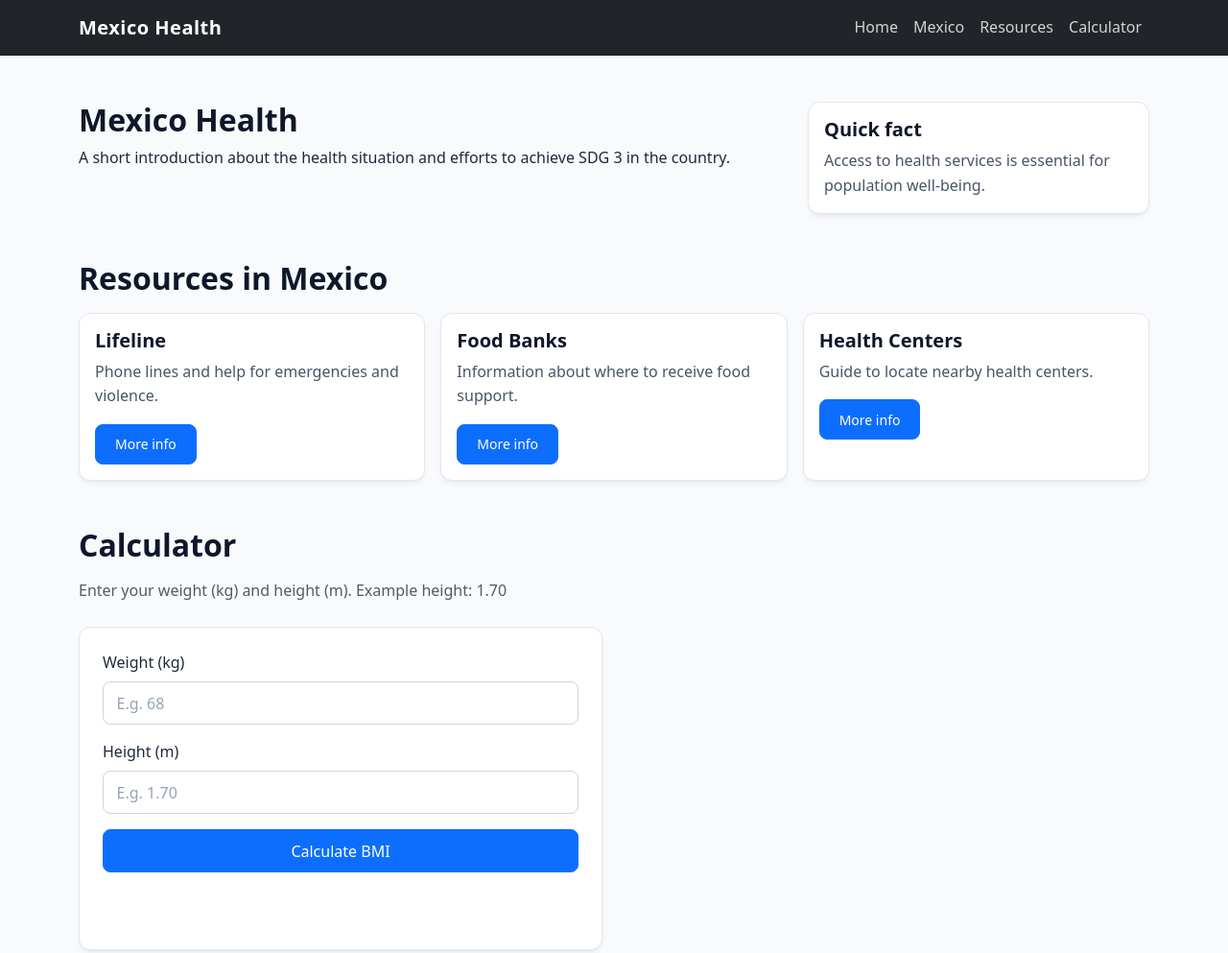
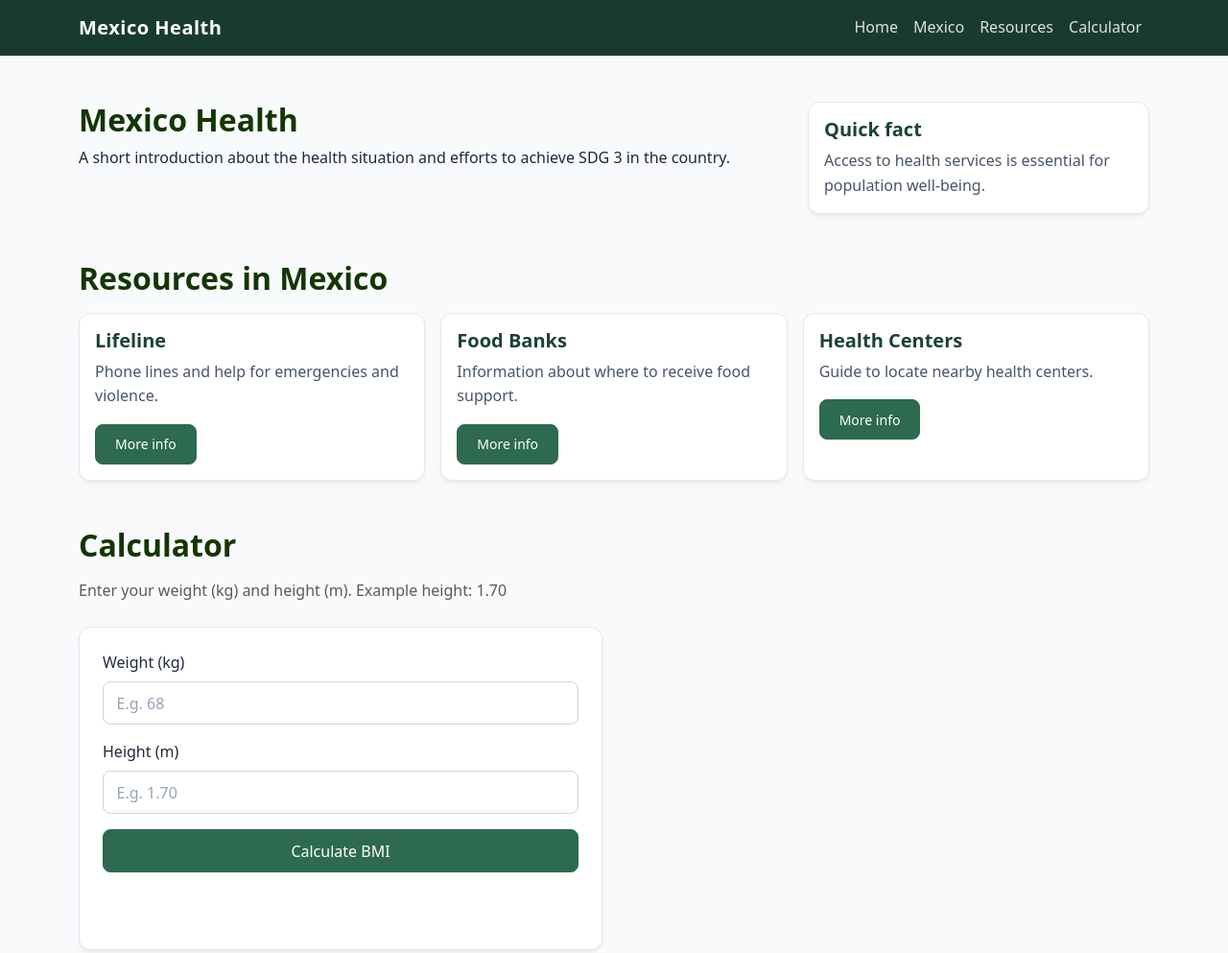
Before and after one commit to ximecasillas07/SDG_Project, a plain HTML site: page index.html in a window 1280 px wide. Shown: the top 993 px of the page at 96% size. Drawn offline with nearby package versions, Linux system fonts and the light colour scheme.

Commit message:
changed colors and made nav bar sticky

```diff
--- a/css/styles.css
+++ b/css/styles.css
@@ -8,20 +8,28 @@ body {
   line-height: 1.6;
 }
 
-/* Headings */
+/* Headings (Main Titles: Mexico Health, Resources in Mexico, Calculator, etc.) */
 h1, h2, h3, h4, h5, h6 {
-  color: #0f172a;
+  color: #143601; /* Dark green tone for main titles */
   font-weight: 600;
 }
 
 /* Navbar */
+.navbar {
+  background-color: #193b2d !important; /* Dark green tone background */
+  position: sticky;
+  top: 0;
+  z-index: 1000;
+}
+
 .navbar-brand {
+  color: #ffffff !important;
   font-weight: 600;
   letter-spacing: 0.5px;
 }
 
 .navbar-dark .navbar-nav .nav-link {
-  color: rgba(255, 255, 255, 0.8);
+  color: rgba(255, 255, 255, 0.85);
   transition: color 0.2s ease;
 }
 
@@ -46,7 +54,7 @@ h1, h2, h3, h4, h5, h6 {
 }
 
 .card-title {
-  color: #0f172a;
+  color: #1b4332; /* Slightly dark green tone for card headings */
   font-weight: 600;
 }
 
@@ -78,22 +86,26 @@ h1, h2, h3, h4, h5, h6 {
 .form-control:focus {
   background-color: #ffffff;
   color: #0f172a;
-  border-color: #0d6efd;
-  box-shadow: 0 0 0 0.25rem rgba(13, 110, 253, 0.15);
+  border-color: #2d6a4f;
+  box-shadow: 0 0 0 0.25rem rgba(45, 106, 79, 0.2);
 }
 
-/* Primary buttons */
+/* Primary buttons (Lighter shade of dark green, but muted/not bright) */
 .btn-primary {
   font-weight: 500;
   padding: 0.6rem 1.25rem;
   border-radius: 0.5rem;
-  background-color: #0d6efd;
-  border-color: #0d6efd;
+  background-color: #2d6a4f;
+  border-color: #2d6a4f;
+  color: #ffffff;
 }
 
-.btn-primary:hover {
-  background-color: #0b5ed7;
-  border-color: #0a58ca;
+.btn-primary:hover,
+.btn-primary:focus,
+.btn-primary:active {
+  background-color: #1b4332;
+  border-color: #1b4332;
+  color: #ffffff;
 }
 
 /* Result box */
```
